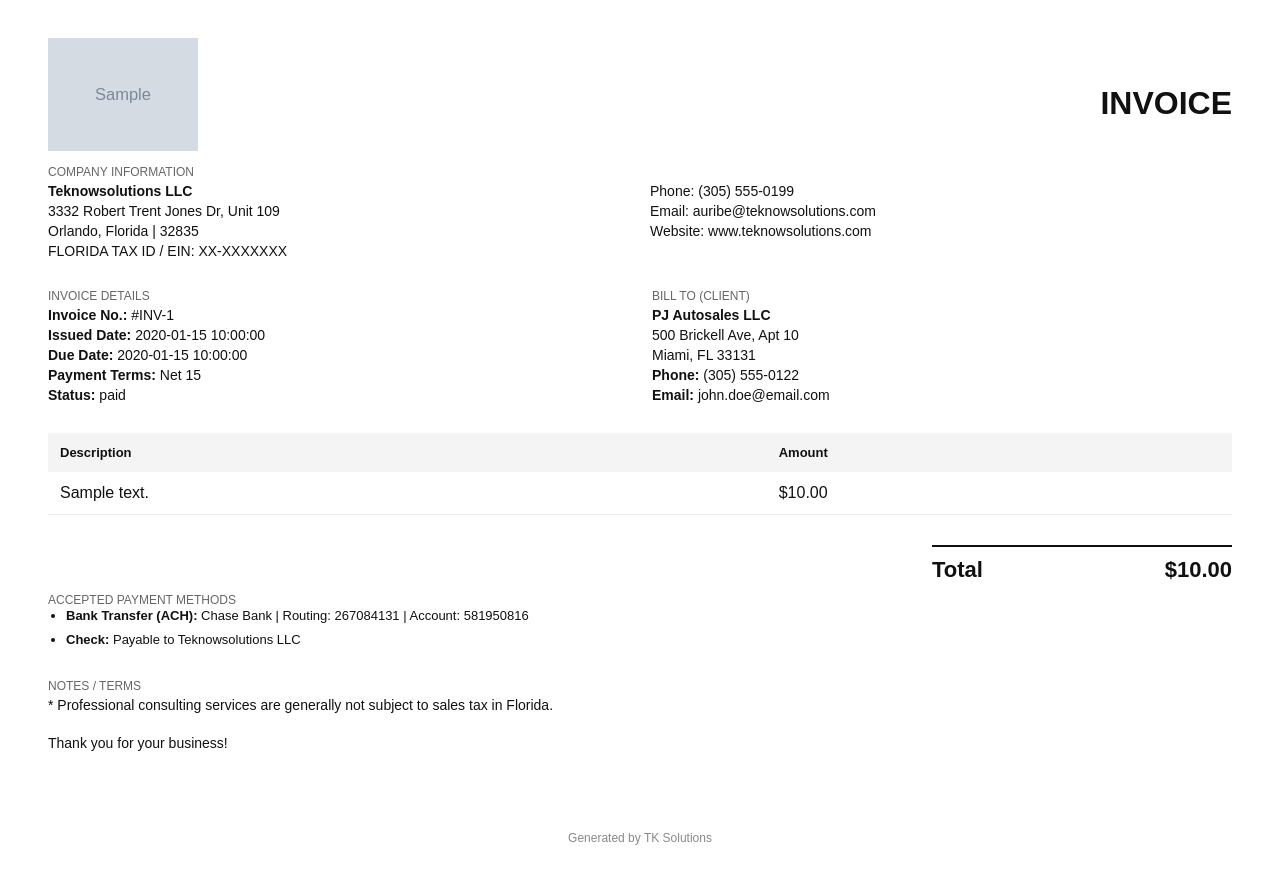
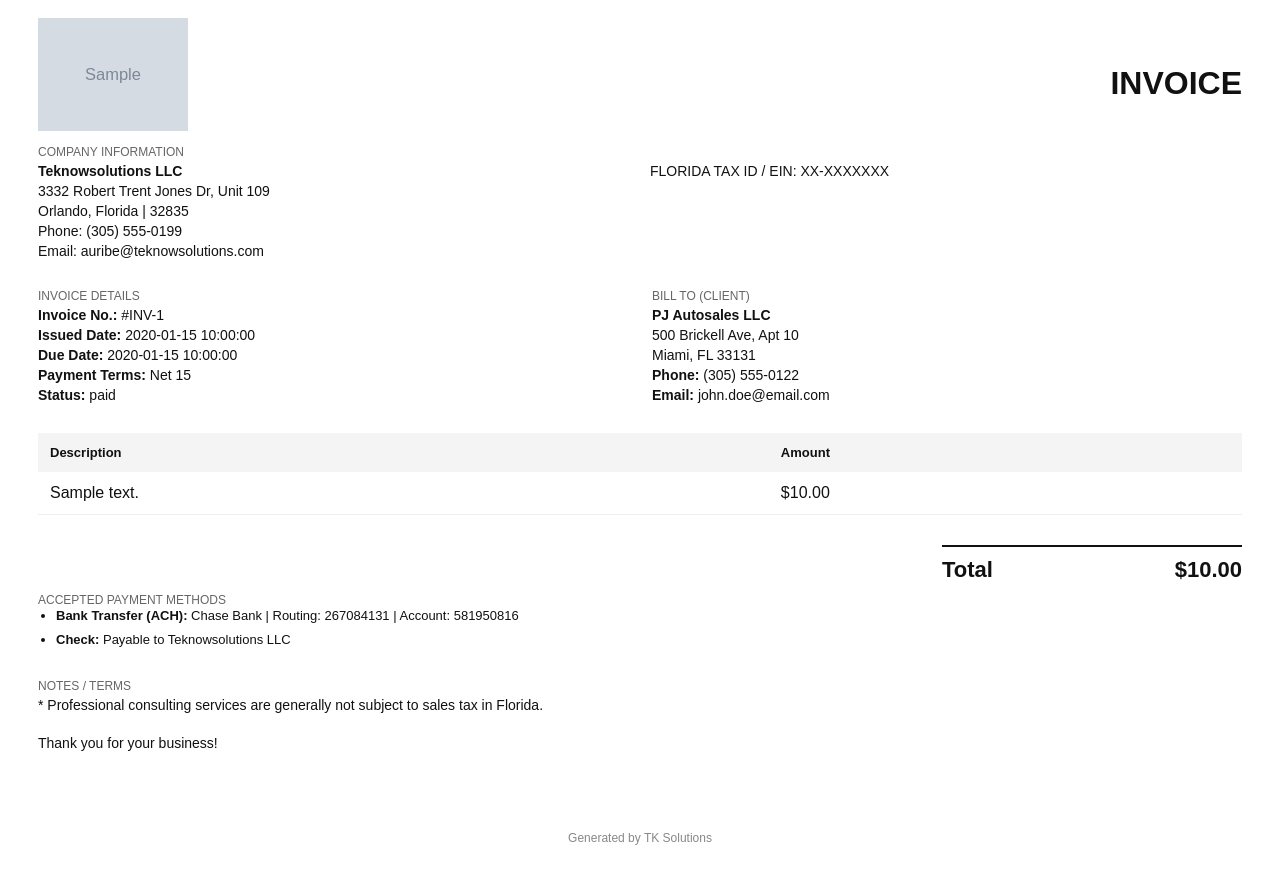
Before and after one commit to auribem84/tksolutions-webapp-backend, a Python web app: template app/templates/invoice.html in a window 1280 px wide. After the commit the page ends 845 px from the top, so only its background shows below. Run offline with Jinja, Linux system fonts and the light colour scheme; the template is opened without the code that fills it: most values are stand-ins (such as "Sample title", 1, 10 or a date in 2020); grey boxes marked "Sample" are stand-in pictures.

Commit message:
formatting invoice5

```diff
--- a/app/templates/invoice.html
+++ b/app/templates/invoice.html
@@ -6,7 +6,7 @@
   <style>
     body {
       font-family: Arial, sans-serif;
-      padding: 40px;
+      padding: 20px 30px 20px 30px;
       color: #111;
     }
 
@@ -161,8 +161,13 @@
         </div>
 
         <div class="value">
-          FLORIDA TAX ID / EIN: XX-XXXXXXX
+          Phone: (305) 555-0199
         </div>
+
+        <div class="value">
+          Email: auribe@teknowsolutions.com
+        </div>
+
 
       </div>
 
@@ -170,18 +175,8 @@
       <div>
 
         <div class="value">
-          Phone: (305) 555-0199
+          FLORIDA TAX ID / EIN: XX-XXXXXXX
         </div>
-
-        <div class="value">
-          Email: auribe@teknowsolutions.com
-        </div>
-
-        <div class="value">
-          Website: www.teknowsolutions.com
-        </div>
-
-
 
       </div>
 
```
